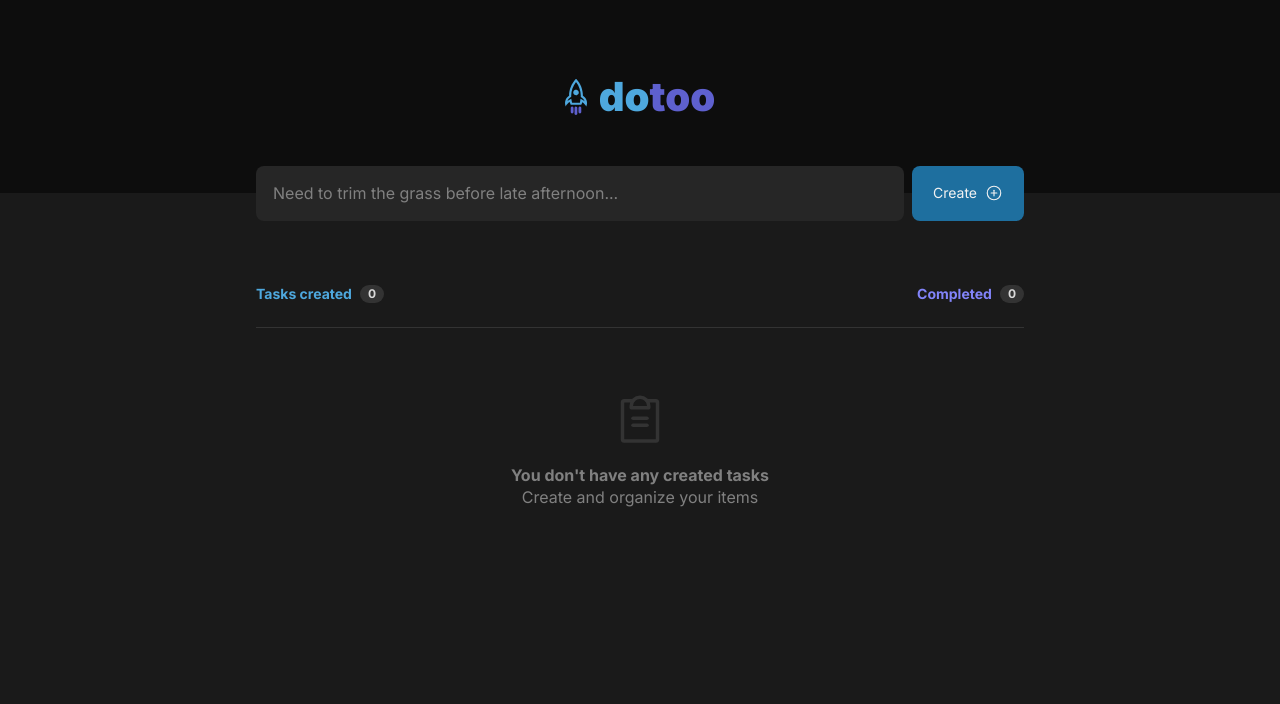
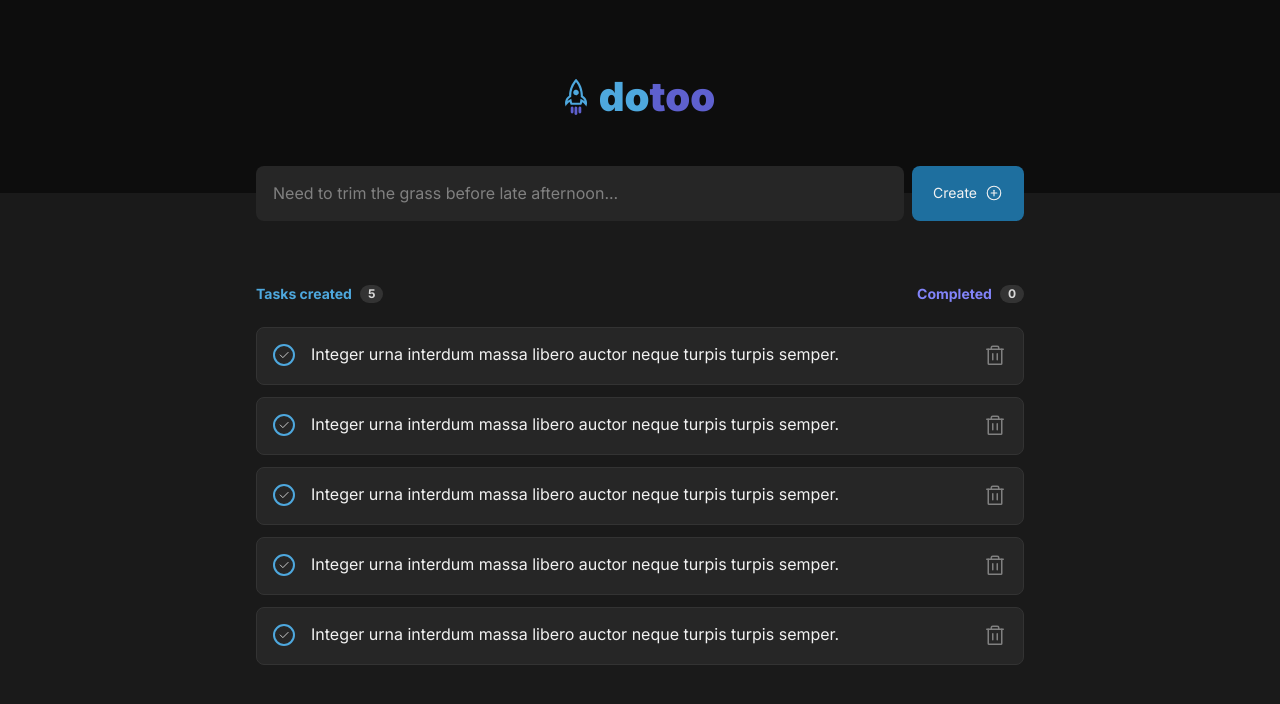
Before and after one commit to hurick/dotoo, a React (Vite) app: page / in a window 1280 px wide. Shown: the top 704 px of the page. Built offline with nearby package versions, Linux system fonts and the light colour scheme.

Commit message:
feat(Task): create component structure and styles

```diff
--- /dev/null
+++ b/src/components/Task/Task.d.ts
@@ -0,0 +1,5 @@
+export interface Tasks {
+  id: number
+  content: string
+  isCompleted: false
+}
--- /dev/null
+++ b/src/components/Task/Task.module.css
@@ -0,0 +1,88 @@
+.taskItem + .taskItem { margin-top: .75rem; }
+
+.taskItem {
+  display: flex;
+  justify-content: flex-start;
+  align-items: flex-start;
+
+  width: 100%;
+  padding: 1rem;
+  background-color: var(--gray-500);
+  border: 1px solid var(--gray-400);
+  border-radius: 8px;
+}
+
+.taskItem.is__checked .ti__checkbox {
+  background-color: var(--purple-dark);
+  border-color: var(--purple-dark);
+}
+
+.taskItem.is__checked .ti__content {
+  text-decoration-color: auto;
+  text-decoration: line-through;
+  color: var(--gray-300);
+}
+
+.ti__hiddenCheckbox {
+  visibility: hidden;
+  width: 0;
+  height: 0;
+}
+
+.ti__checkbox {
+  position: relative;
+
+  display: block;
+  min-width: 22px;
+  min-height: 22px;
+
+  margin-right: 1rem;
+  border: 2px solid var(--blue);
+  border-radius: 50%;
+
+  cursor: pointer;
+
+  transition-property: background-color, border-color;
+  transition-timing-function: ease-in-out;
+  transition-duration: .2s;
+}
+
+.tic__check {
+  position: absolute;
+  top: 50%;
+  left: 50%;
+
+  width: 12px;
+
+  color: var(--white);
+
+  transform: translate3d(-50%, -50%, 0);
+}
+
+.ti__content {
+  width: 100%;
+
+  text-decoration-color: transparent;
+
+  transition-property: color, text-decoration;
+  transition-timing-function: ease-in-out;
+  transition-duration: .2s;
+}
+
+.ti__delete {
+  display: flex;
+  padding: 0;
+  margin: 0;
+  border: 0;
+  background-color: transparent;
+
+  color: var(--gray-300);
+
+  transition-property: color;
+  transition-timing-function: ease-in-out;
+  transition-duration: .2s;
+}
+
+.ti__delete:hover {
+  color: var(--red-500)
+}
--- /dev/null
+++ b/src/components/Task/index.tsx
@@ -0,0 +1,55 @@
+import { ChangeEvent, useState } from 'react'
+import { Trash, Check } from 'phosphor-react'
+
+import { Tasks } from './Task'
+
+import styles from './Task.module.css'
+
+interface TaskProps {
+  task: Tasks
+}
+
+export const Task = ({ task }: TaskProps) => {
+  const {
+    taskItem, ti__hiddenCheckbox, ti__checkbox,
+    ti__content, ti__delete, tic__check, is__checked
+  } = styles
+
+  const [isChecked, setIsChecked] = useState<boolean>(false)
+  const TASK_STYLES = !isChecked ? taskItem : `${taskItem} ${is__checked}`
+
+  const handleTaskChecked = (ev: ChangeEvent<HTMLInputElement>) => {
+    setIsChecked(ev.target.checked)
+  }
+
+  return (
+    <div className={TASK_STYLES}>
+      <input
+        className={ti__hiddenCheckbox}
+        type="checkbox"
+        name="isComplete"
+        onChange={ev => handleTaskChecked(ev)}
+        id={task.id.toString()}
+      />
+
+      <label
+        className={ti__checkbox}
+        htmlFor={task.id.toString()}
+      >
+        <Check className={tic__check} />
+      </label>
+
+      <p className={ti__content}>
+        { task.content }
+      </p>
+
+      <button
+        className={ti__delete}
+        type="button"
+        title="Delete this task"
+      >
+        <Trash size={24} />
+      </button>
+    </div>
+  )
+}
--- a/src/pages/Home.tsx
+++ b/src/pages/Home.tsx
@@ -1,6 +1,11 @@
+import { useState } from 'react'
+
 import { Header } from "../components/Header"
 import { TaskCreator } from "../components/TaskCreator"
 import { EmptyTasks } from "../components/EmptyTasks"
+import { Task } from "../components/Task"
+
+import { Tasks } from '../components/Task/Task'
 
 import styles from './Home.module.css'
 
@@ -10,6 +15,14 @@ export const Home = () => {
     hc__created, hc__completed,
     hcc__number
   } = styles
+
+  const [tasks, setTasks] = useState<Tasks[]>([
+    { id: 1, isCompleted: false, content: 'Integer urna interdum massa libero auctor neque turpis turpis semper.' },
+    { id: 2, isCompleted: false, content: 'Integer urna interdum massa libero auctor neque turpis turpis semper.' },
+    { id: 3, isCompleted: false, content: 'Integer urna interdum massa libero auctor neque turpis turpis semper.' },
+    { id: 4, isCompleted: false, content: 'Integer urna interdum massa libero auctor neque turpis turpis semper.' },
+    { id: 5, isCompleted: false, content: 'Integer urna interdum massa libero auctor neque turpis turpis semper.' }
+  ]);
 
   return (
     <>
@@ -21,7 +34,7 @@ export const Home = () => {
         <div className={h__counters}>
           <strong className={hc__created}>
             <span>Tasks created</span>
-            <span className={hcc__number}>0</span>
+            <span className={hcc__number}>{tasks.length}</span>
           </strong>
 
           <strong className={hc__completed}>
@@ -30,7 +43,15 @@ export const Home = () => {
           </strong>
         </div>
 
-        <EmptyTasks />
+        { tasks.length === 0
+            ? <EmptyTasks />
+            : tasks.map(task => (
+              <Task
+                key={task.id}
+                task={task}
+              />
+            ))
+        }
       </section>
     </>
   )
```
